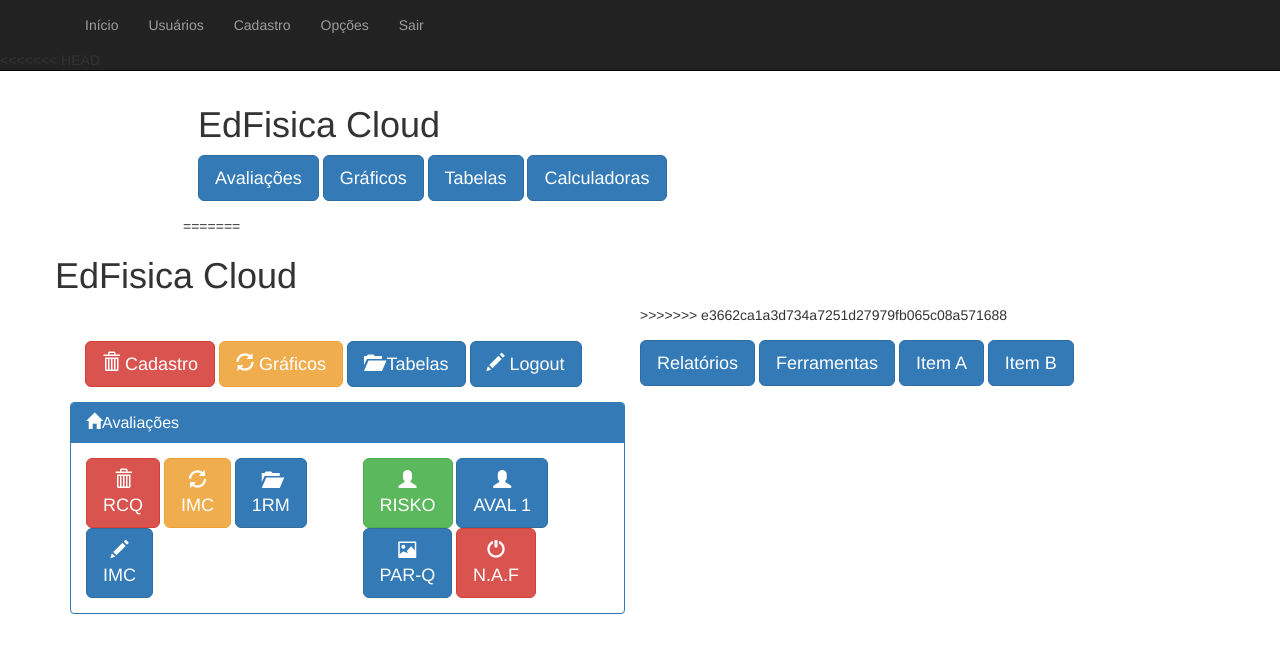
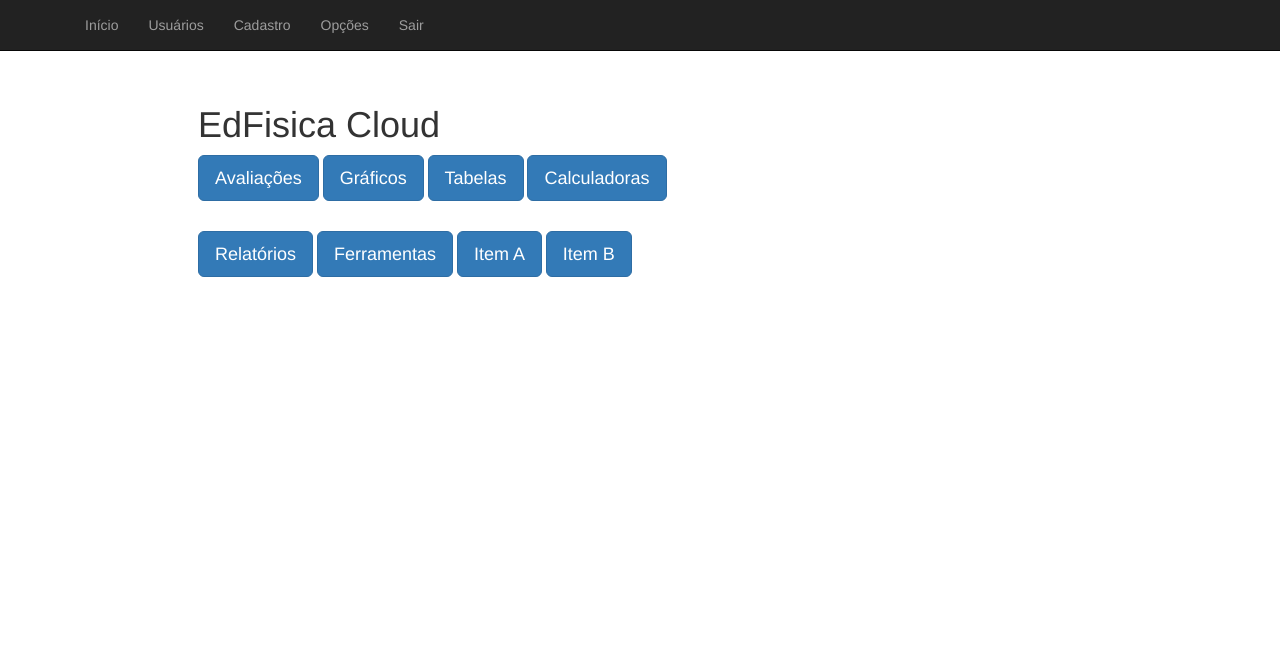
Before and after one commit to wollycg/Ed-Fisica-Unifacisa, a website: page pages/index.html in a window 1280 px wide. Drawn offline with Linux system fonts and the light colour scheme.

Commit message:
index
atualiazação do index

```diff
--- /dev/null
+++ b/pages/fcm.html
@@ -0,0 +1,109 @@
+<!DOCTYPE html>
+<html lang="en">
+
+<head>
+
+    <meta charset="utf-8">
+    <meta http-equiv="X-UA-Compatible" content="IE=edge">
+    <meta name="viewport" content="width=device-width, initial-scale=1">
+    <meta name="description" content="">
+    <meta name="author" content="">
+
+    <title>Educacao Fisica - Unifacisa</title>
+
+    <!-- Bootstrap Core CSS -->
+    <link href="../vendor/bootstrap/css/bootstrap.min.css" rel="stylesheet">
+
+    <!-- MetisMenu CSS -->
+    <link href="../vendor/metisMenu/metisMenu.min.css" rel="stylesheet">
+
+    <!-- Custom CSS -->
+    <link href="../dist/css/sb-admin-2.css" rel="stylesheet">
+
+    <!-- Custom Fonts -->
+    <link href="../vendor/font-awesome/css/font-awesome.min.css" rel="stylesheet" type="text/css">
+
+    <!-- HTML5 Shim and Respond.js IE8 support of HTML5 elements and media queries -->
+    <!-- WARNING: Respond.js doesn't work if you view the page via file:// -->
+    <!--[if lt IE 9]>
+        <script src="https://oss.maxcdn.com/libs/html5shiv/3.7.0/html5shiv.js"></script>
+        <script src="https://oss.maxcdn.com/libs/respond.js/1.4.2/respond.min.js"></script>
+    <![endif]-->
+
+</head>
+
+<body>
+
+    <div class="container">
+        <div class="row">
+            <div class="col-md-4 col-md-offset-4">
+                <div class="login-panel panel panel-default">
+                    <div class="panel-heading">
+
+                        <h3 class="panel-title">Frequencia Cardiaca Maxima (FCM)</h3>
+                    </div>
+                    <div class="panel-body">
+                        <form role="form">
+                            <fieldset>
+                                <div class="form-group">
+                                    <label class="col-md-2 control-label" for="radios">Sexo </label>
+                                    <br>
+                                    <div class="col-md-9">
+                                        <label class="radio-inline" for="radios-0" >
+                                        <input name="sexo" id="sexo" value="feminino" type="radio"> Masculino
+                                        </label>
+                                        <label class="radio-inline" for="radios-1">
+                                        <input name="sexo" id="sexo" value="masculino" type="radio"> Feminino
+                                        </label>
+                                    </div>
+                                    <br>
+                                    <br>
+                                    <label class="col-md-2 control-label" >Idade</label>
+                                    <div class="col-md-3">
+                                        <input class="form-control input-md" required="" type="float" maxlength="2" pattern="^\d{2}.\d{1}$">
+                                    </div>
+                                    <br>
+                                    <br>
+                                    <br>
+
+
+                                    <div class="input-group">
+                                            <span class="input-group-addon">Resultado: </span>
+                                            <input id="rua" placeholder="KARVONEN" name="Resultado" class="form-control" placeholder="" required="" readonly="readonly" type="text">
+                                    </div>
+                                    </br>
+                                    <div class="input-group">
+                                        <span class="input-group-addon">Resultado: </span>
+                                        <input id="rua" placeholder="JONES" name="Resultado" class="form-control" placeholder="" required="" readonly="readonly" type="text">
+                                    </div>
+                                    </br>
+                                    <div class="input-group">
+                                        <span class="input-group-addon">Resultado: </span>
+                                        <input id="rua" placeholder="SHEFFIELD" name="Resultado" class="form-control" placeholder="" required="" readonly="readonly" type="text">
+                                    </div>
+                                    </br>
+
+                                    <a href="index.html" class="btn btn-lg btn-success btn-block">Calcular</a>
+                            </fieldset>
+                        </form>
+                    </div>
+                </div>
+             </div>
+        </div>
+    </div>
+
+    <!-- jQuery -->
+    <script src="../vendor/jquery/jquery.min.js"></script>
+
+    <!-- Bootstrap Core JavaScript -->
+    <script src="../vendor/bootstrap/js/bootstrap.min.js"></script>
+
+    <!-- Metis Menu Plugin JavaScript -->
+    <script src="../vendor/metisMenu/metisMenu.min.js"></script>
+
+    <!-- Custom Theme JavaScript -->
+    <script src="../dist/js/sb-admin-2.js"></script>
+
+</body>
+
+</html>
--- a/pages/index.html
+++ b/pages/index.html
@@ -50,7 +50,6 @@
                 </nav>
               </div>
         </div>
-<<<<<<< HEAD
       </header>
       <div class="">
             <div class="container" style="padding-left: 10%">
@@ -62,57 +61,6 @@
                   <a href="login.html" class="btn btn-primary btn-lg" role="button"></span> Tabelas</a>
                   <a href="calculadoras.html" class="btn btn-primary btn-lg" role="button"></span> Calculadoras</a>
                 </div>
-=======
-      </div>
-    </header>
-    <div class="container side-collapse container">
-      <div class="row">
-        <h1>EdFisica Cloud</h1>
-
-            <div class="container">
-            <div class="row">
-                <div class="col-md-6">
-                    <div class="panel-heading">
-                            <h3 class="panel-title">
-
-                    </div>
-                        <div class="panel-body">
-                            <div class="row">
-                                <div class="col-xs-6 col-md-12">
-                                  <a href="cadastro.html" class="btn btn-danger btn-lg" role="button"><span class="glyphicon glyphicon-trash"></span> Cadastro</a>
-                                  <a href="#" class="btn btn-warning btn-lg" role="button"><span class="glyphicon glyphicon-refresh"></span> Gráficos</a>
-                                  <a href="#" class="btn btn-primary btn-lg" role="button"><span class="glyphicon glyphicon-folder-open"></span> Tabelas</a>
-                                  <a href="login.html" class="btn btn-primary btn-lg" role="button"><span class="glyphicon glyphicon-pencil"></span> Logout</a>
-                                </div>
-                            </div>
-                            </div>
-
-                        <div class="panel panel-primary">
-                        <div class="panel-heading">
-                            <h3 class="panel-title">
-                                <span class="glyphicon glyphicon-home"></span>Avaliações</h3>
-                        </div>
-                        <div class="panel-body">
-                            <div class="row">
-                                <div class="col-xs-6 col-md-6">
-                                  <a href="rcq.html" class="btn btn-danger btn-lg" role="button"><span class="glyphicon glyphicon-trash"></span> <br/>RCQ</a>
-                                  <a href="imc.html" class="btn btn-warning btn-lg" role="button"><span class="glyphicon glyphicon-refresh"></span> <br/>IMC</a>
-                                  <a href="#" class="btn btn-primary btn-lg" role="button"><span class="glyphicon glyphicon-folder-open"></span> <br/>1RM</a>
-                                  <a href="imc.html" class="btn btn-primary btn-lg" role="button"><span class="glyphicon glyphicon-pencil"></span> <br/>IMC</a>
-                                </div>
-                                <div class="col-xs-6 col-md-6">
-                                  <a href="risko.html" class="btn btn-success btn-lg" role="button"><span class="glyphicon glyphicon-user"></span> <br/>RISKO</a>
-                                  <a href="#" class="btn btn-primary btn-lg" role="button"><span class="glyphicon glyphicon-user"></span> <br/>AVAL 1</a>
-                                  <a href="par-q.html" class="btn btn-primary btn-lg" role="button"><span class="glyphicon glyphicon-picture"></span> <br/>PAR-Q</a>
-                                  <a href="#" class="btn btn-danger btn-lg" role="button"><span class="glyphicon glyphicon-off"></span> <br/>N.A.F</a>
-                                </div>
-                            </div>
-
-                            </div>
-                        </div>
-                        </div>
->>>>>>> e3662ca1a3d734a7251d27979fb065c08a571688
-
                 <div class="panel-body" class="col-md-3">
                   <a href="cadastro.html" class="btn btn-primary btn-lg"></span> Relatórios</a>
                   <a href="login.html" class="btn btn-primary btn-lg" role="button"></span> Ferramentas</a>
```
